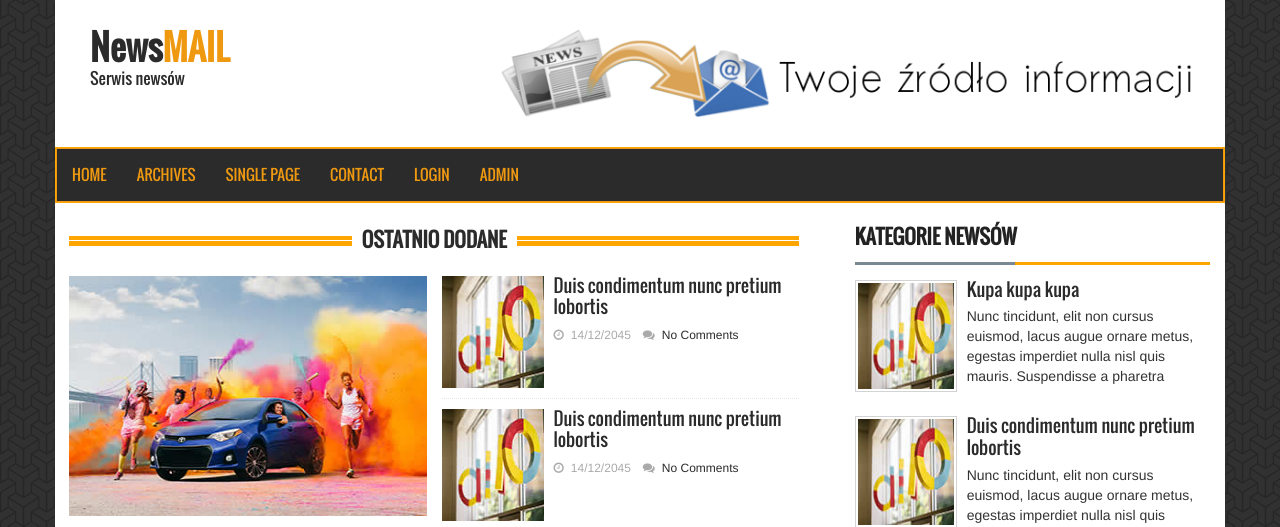
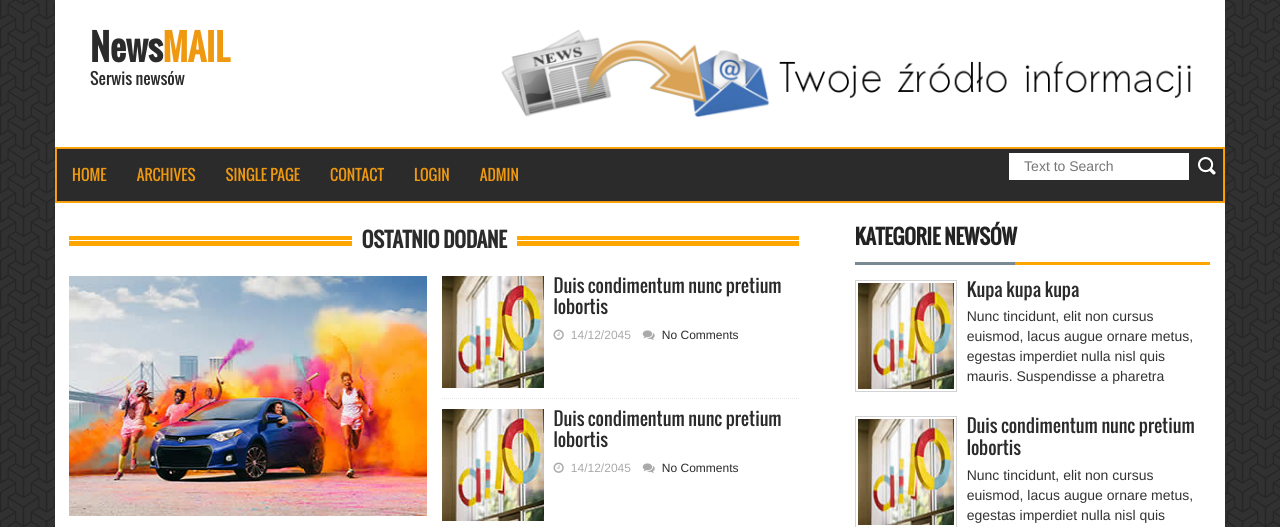
Before and after one commit to NewsMailLOSTO/newsmail, a PHP site: page /index.php in a window 1280 px wide. Shown: the top 527 px of the page. Run offline with PHP 8.4, Linux system fonts and the light colour scheme.

Commit message:
search idzie do paska

```diff
--- a/top.php
+++ b/top.php
@@ -36,7 +36,16 @@
             <li><a href="<?php echo $krowa;?>pages/contact.html">Contact</a></li>
             <li><a href="<?php echo $krowa;?>pages/login.php">Login</a></li>
             <li><a href="<?php echo $krowa;?>pages/admin.php">Admin</a></li>
+
+		<div class="header_top_right">
+		    <form action="#" class="search_form">
+			<input type="text" placeholder="Text to Search">
+			<input type="submit" value="">
+		    </form>
+		</div>
+
           </ul>
+
         </div>
       </div>
     </nav>
```
